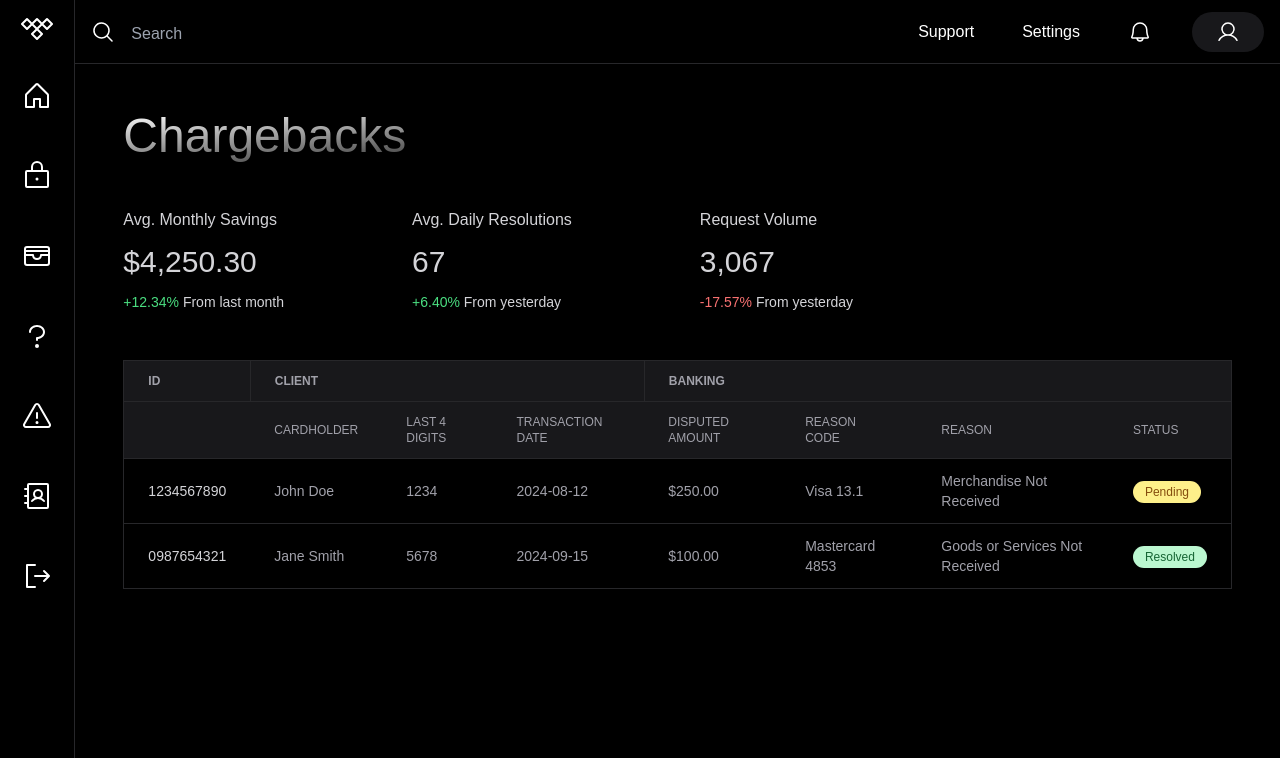
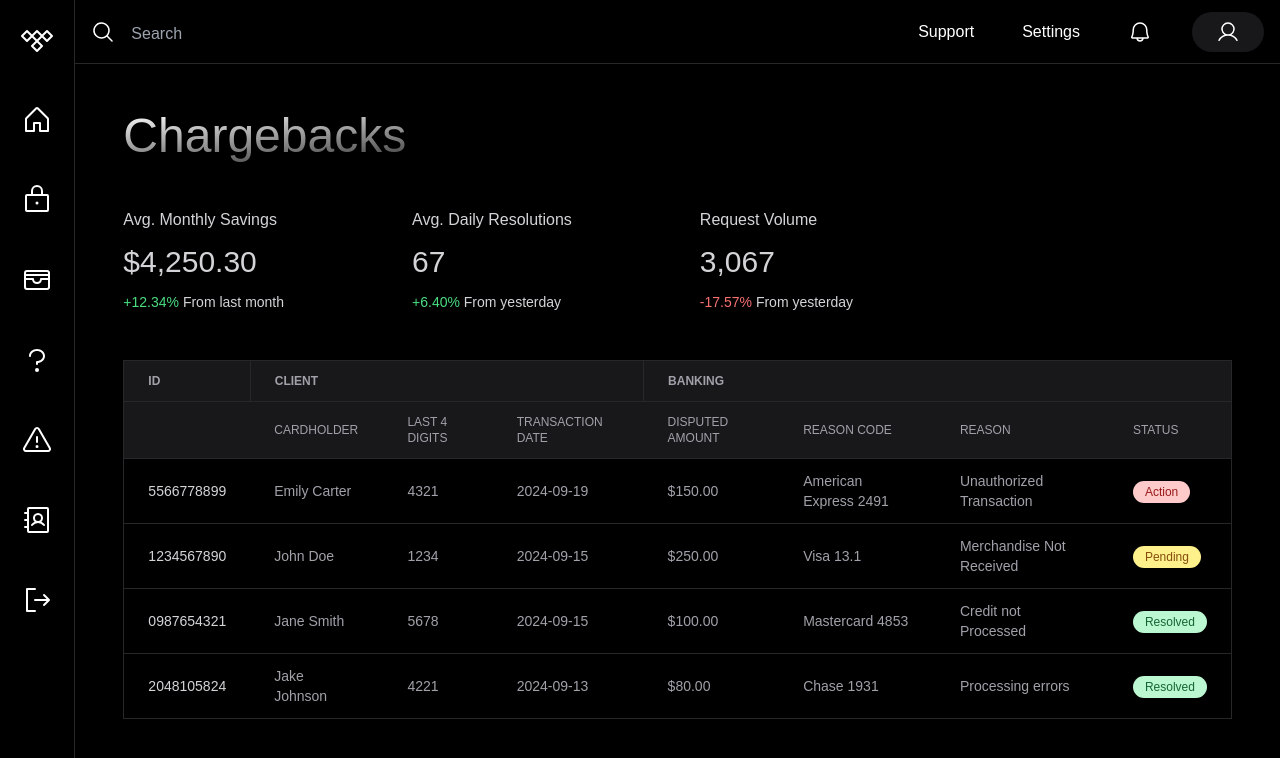
Before and after one commit to txst54/tidal-bevobaddies, a Next.js app: page /dashboard in a window 1280 px wide. Shown: the top 758 px of the page. Built offline with nearby package versions, Linux system fonts and the light colour scheme.

Commit message:
sidebar changes

```diff
--- a/src/app/dashboard/page.tsx
+++ b/src/app/dashboard/page.tsx
@@ -47,10 +47,20 @@ const ChargebackTable = () => {
     const router = useRouter();
     const chargebacks = [
         {
+            transactionId: '5566778899',
+            cardholderName: 'Emily Carter',
+            lastFourDigits: '4321',
+            transactionDate: '2024-09-19',
+            disputedAmount: '$150.00',
+            reasonCode: 'American Express 2491',
+            reason: 'Unauthorized Transaction',
+            status: 'Action',
+        },
+        {
             transactionId: '1234567890',
             cardholderName: 'John Doe',
             lastFourDigits: '1234',
-            transactionDate: '2024-08-12',
+            transactionDate: '2024-09-15',
             disputedAmount: '$250.00',
             reasonCode: 'Visa 13.1',
             reason: 'Merchandise Not Received',
@@ -63,7 +73,18 @@ const ChargebackTable = () => {
             transactionDate: '2024-09-15',
             disputedAmount: '$100.00',
             reasonCode: 'Mastercard 4853',
-            reason: 'Goods or Services Not Received',
+            reason: 'Credit not Processed',
+            status: 'Resolved',
+        },
+
+        {
+            transactionId: '2048105824',
+            cardholderName: 'Jake Johnson',
+            lastFourDigits: '4221',
+            transactionDate: '2024-09-13',
+            disputedAmount: '$80.00',
+            reasonCode: 'Chase 1931',
+            reason: 'Processing errors',
             status: 'Resolved',
         },
         // Add more chargeback data here...
@@ -113,9 +134,10 @@ const ChargebackTable = () => {
                         <td className="py-3 px-6 text-left">
                                         <span
                                             className={`py-1 px-3 rounded-full text-xs ${
-                                                chargeback.status === 'Resolved' ?
-                                                    'bg-green-200 text-green-800' :
-                                                    'bg-yellow-200 text-yellow-800'
+                                                chargeback.status === 'Resolved' ? 'bg-green-200 text-green-800' :
+                                                chargeback.status === 'Pending' ? 'bg-yellow-200 text-yellow-800' :
+                                                chargeback.status === 'Action' ? 'bg-red-200 text-red-800' :
+                                                'bg-gray-200 text-gray-800'
                                             }`}
                                         >
                                           {chargeback.status}
--- a/src/app/review/page.tsx
+++ b/src/app/review/page.tsx
@@ -27,7 +27,7 @@ function reviewPage() {
                         <thead>
                             <tr className="bg-zinc-900 text-zinc-400 uppercase text-xs">
                                 <DashboardTh title={"Requirements"} dir={"left"} bool />
-                                <DashboardTh title={"Proofs"} dir={"left"} bool />
+                                <DashboardTh title={"Proofs"} dir={"right"} bool />
                             </tr>
                         </thead>
                         <tbody className="text-zinc-400 text-sm font-light">
--- a/src/components/homenavbar.tsx
+++ b/src/components/homenavbar.tsx
@@ -1,5 +1,5 @@
 import React from 'react';
-import {TidalLogo } from '@phosphor-icons/react';
+import { TidalLogo } from '@phosphor-icons/react';
 
 function NavBar() {
     return (
@@ -12,7 +12,7 @@ function NavBar() {
                     <button className="text-white bg-transparent border border-white px-4 py-2 rounded hover:bg-white hover:text-black transition duration-200">
                         Log In
                     </button>
-                    <button className="text-black bg-white px-4 py-2 rounded hover:bg-gray-200 transition duration-200">
+                    <button className="text-black bg-white border border-transparent px-4 py-2 rounded hover:bg-gray-200 hover:text-black transition duration-200">
                         Sign Up
                     </button>
                 </div>
--- a/src/components/navbar.tsx
+++ b/src/components/navbar.tsx
@@ -4,7 +4,7 @@ import { MagnifyingGlass, User, Bell } from '@phosphor-icons/react';
 function NavBar() {
     return (
         <div className="flex flex-col justify-center h-16 p-4 bg-black border-b border-zinc-800">
-            <div className="flex flex-row justify-between items-center">
+            <div className="flex flex-row justify-between items-center h-full">
                 <div className="flex flex-row items-center">
                     <MagnifyingGlass size={24} className="text-white mr-2" />
                     <input
@@ -22,7 +22,7 @@ function NavBar() {
                     <div className="px-6 pr-10">
                         <Bell size={24} className='text-white hover:cursor-pointer hover:text-zinc-300'/>
                     </div>
-                    <div className="px-6 bg-zinc-900 rounded-full h-10 flex flex-col justify-center hover:cursor-pointer hover:text-zinc-300">
+                    <div className="px-6 bg-zinc-900 rounded-full h-10 flex items-center justify-center hover:cursor-pointer hover:text-zinc-300">
                         <User size={24} className='text-white'/>
                     </div>
                 </div>
--- a/src/components/sidebar.tsx
+++ b/src/components/sidebar.tsx
@@ -1,4 +1,6 @@
 import React from 'react';
+import Link from 'next/link';
+
 import {
     Lock,
     Cardholder,
@@ -11,14 +13,13 @@ import {
 } from '@phosphor-icons/react';
 
 // Reusable IconButton component
-const IconButton = ({ Icon, onClick, hoverColor = 'bg-zinc-700' }: { Icon: React.FC; onClick?: () => void; hoverColor?: string }) => {
+const IconButton = ({ Icon, to, hoverColor = 'bg-zinc-700' }: { Icon: React.FC; to?: string; hoverColor?: string }) => {
     return (
-        <div
-            onClick={onClick}
-            className={`rounded-lg hover:cursor-pointer hover:${hoverColor} p-3 transition-all duration-200`}
-        >
-            <Icon size={32} className='text-white' />
-        </div>
+        <Link href={to} passHref>
+            <div className={`rounded-lg hover:cursor-pointer hover:${hoverColor} p-3 transition-all duration-200`}>
+                <Icon size={32} className='text-white' />
+            </div>
+        </Link>
     );
 };
 
@@ -28,30 +29,32 @@ function SideBar() {
         <div className="h-full bg-black w-20 border-r border-zinc-800">
             <div className="flex flex-col items-center pt-3">
                 {/* Logo */}
-                <div className="rounded-lg bg-grey">
-                    <TidalLogo size={32} className='text-white' />
-                </div>
+                <Link href="/" passHref>
+                    <div className="rounded-lg hover:cursor-pointer p-3 transition-all duration-200">
+                        <TidalLogo size={32} className='text-white' />
+                    </div>
+                </Link>
 
                 <div className="pt-6"></div>
 
                 {/* Sidebar items */}
-                <IconButton Icon={House} onClick={() => console.log('Home clicked')} />
+                <IconButton Icon={House} to="/dashboard" />
                 <div className="pt-6"></div>
-                <IconButton Icon={Lock} onClick={() => console.log('Lock clicked')} />
+                <IconButton Icon={Lock} to="/lock" />
                 <div className="pt-6"></div>
-                <IconButton Icon={Cardholder} onClick={() => console.log('Cardholder clicked')} />
+                <IconButton Icon={Cardholder} to="/cardholder" />
                 <div className="pt-6"></div>
-                <IconButton Icon={QuestionMark} onClick={() => console.log('QuestionMark clicked')} />
+                <IconButton Icon={QuestionMark} to="/help" />
                 <div className="pt-6"></div>
-                <IconButton Icon={Warning} onClick={() => console.log('Warning clicked')} />
+                <IconButton Icon={Warning} to="/warnings" />
                 <div className="pt-6"></div>
-                <IconButton Icon={AddressBook} onClick={() => console.log('AddressBook clicked')} />
+                <IconButton Icon={AddressBook} to="/review" />
                 <div className="pt-6"></div>
 
                 {/* Logout Button with different hover color */}
                 <IconButton
                     Icon={SignOut}
-                    onClick={() => console.log('Logging out')}
+                    to="/logout"
                     hoverColor="bg-zinc-700"
                 />
             </div>
```
